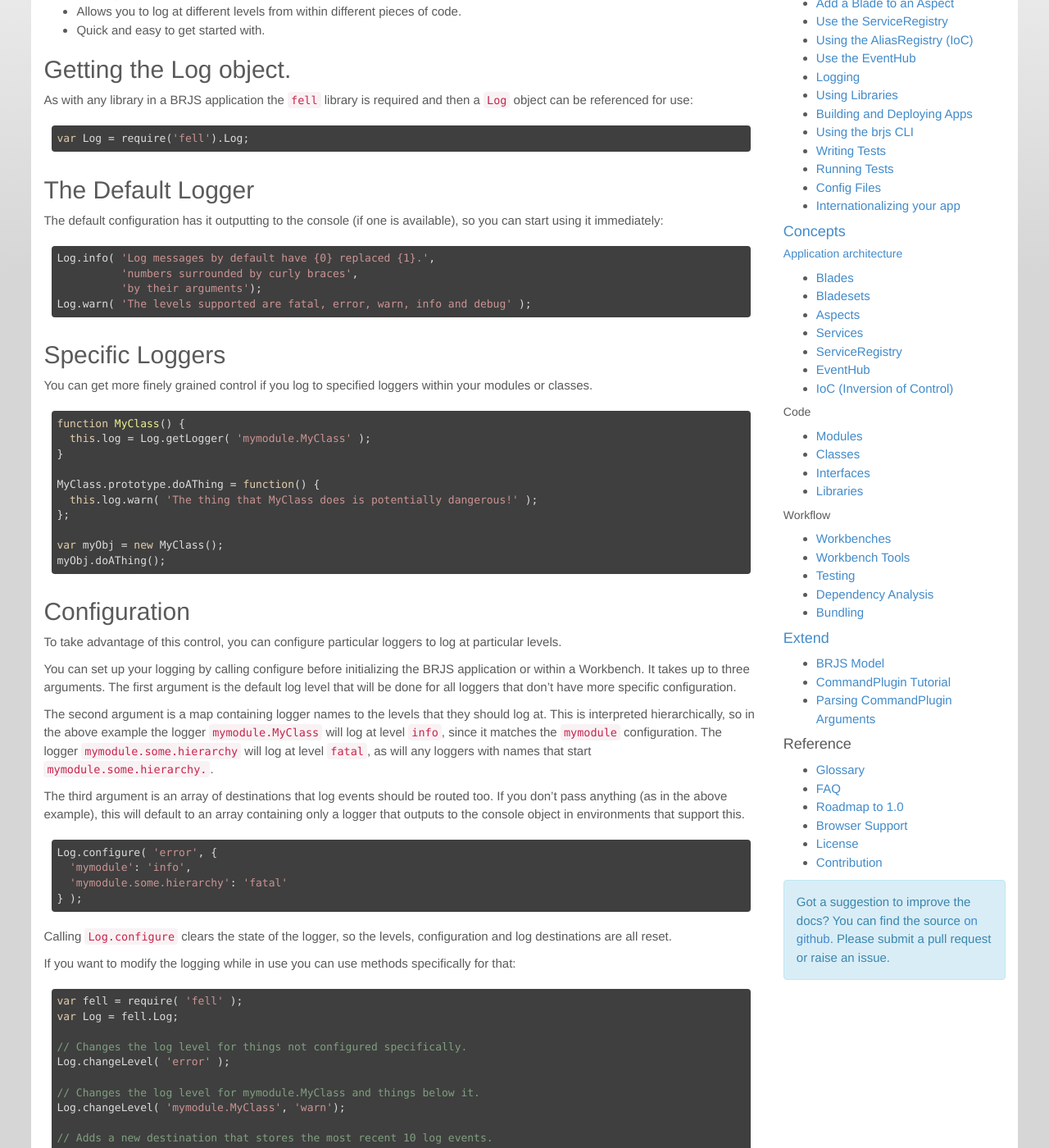
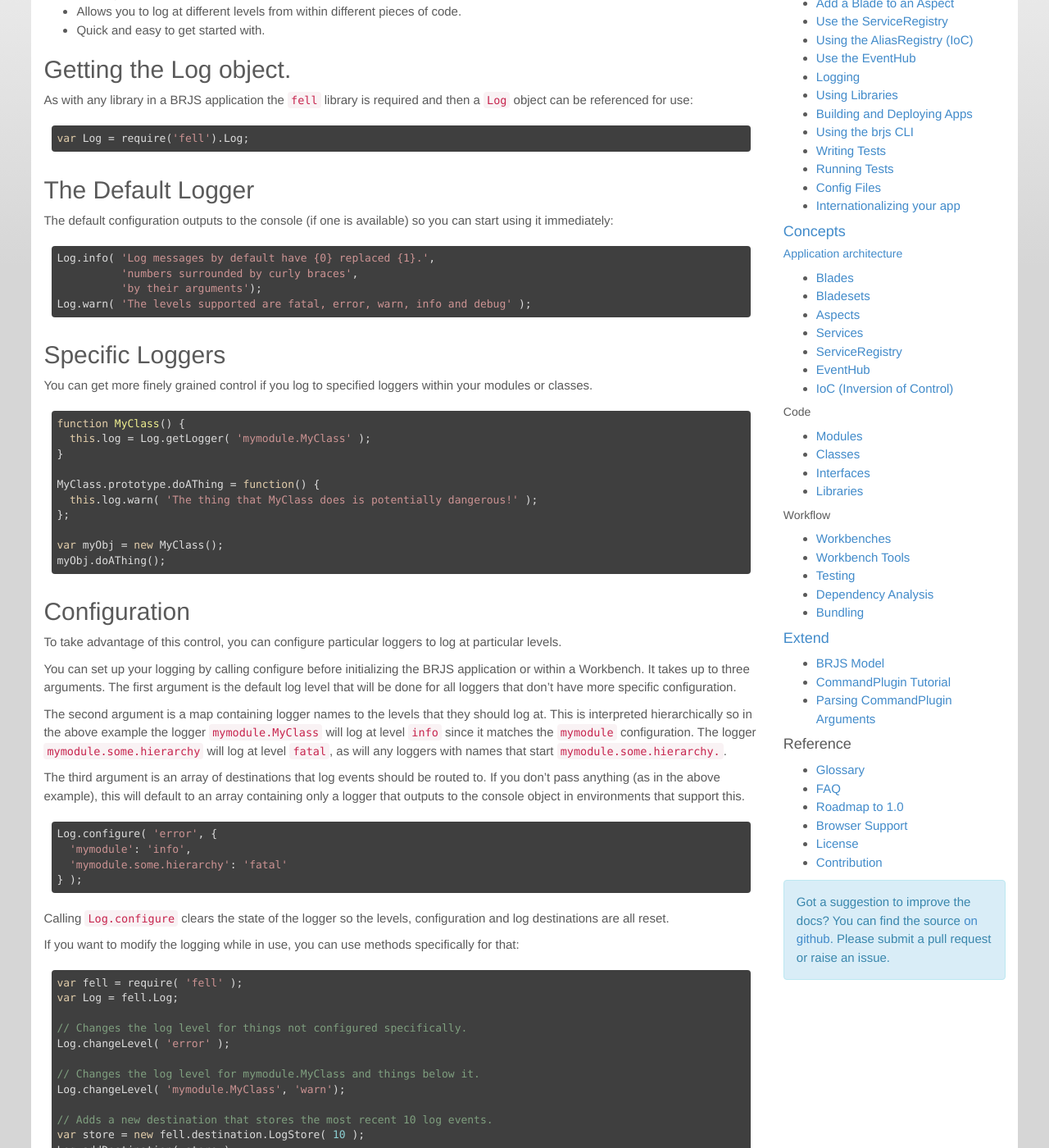
Before and after one commit to BladeRunnerJS/brjs-site, a Jekyll site: the page built from docs/use/logging.md, in a window 1280 px wide and 1400 px high, scrolled down 395 px. Shown: the whole window at 82% size. Built offline with Jekyll 4.4.1, drawn with Linux system fonts in a browser that asks for light colours; nearby versions of some CDN libraries; Markdown is read by kramdown in place of the engine named in the settings; some of the changed text lies outside the part shown.

Commit message:
BRJS Docs Reviewed
Logging, Running_tests, app_architecture, classes, interfaces and iod
reviewed and minor changes made.

````diff
--- a/docs/use/logging.md
+++ b/docs/use/logging.md
@@ -6,7 +6,7 @@
 
 BladeRunnerJS comes with a library that enables you to generate custom log messages of various severity levels, from anywhere within your application.
 
-The library is called [fell](https://github.com/BladeRunnerJS/fell) and is available as a standalone library. *Usage of fell is optional*, but you should consider using it if any of the following goals fit your application logging requirements:
+The library is called [fell](https://github.com/BladeRunnerJS/fell) and is available as a standalone library. *Usage of fell is optional* but you should consider using it if any of the following goals fit your application logging requirements:
 
 * Very low cost when logging at a level not in use.
 * Friendly to unit testing.
@@ -23,7 +23,7 @@
 
 ## The Default Logger
 
-The default configuration has it outputting to the console (if one is available), so you can start
+The default configuration outputs to the console (if one is available) so you can start
 using it immediately:
 
 ```js
@@ -58,11 +58,11 @@
 You can set up your logging by calling configure before initializing the BRJS application or within a Workbench.  It takes up to three arguments. The first argument is the default log level that will be done for all loggers that don't have more specific configuration.
 
 The second argument is a map containing logger names to the levels that they should log at.  This
-is interpreted hierarchically, so in the above example the logger `mymodule.MyClass` will log at
-level `info`, since it matches the `mymodule` configuration.  The logger `mymodule.some.hierarchy`
+is interpreted hierarchically so in the above example the logger `mymodule.MyClass` will log at
+level `info` since it matches the `mymodule` configuration.  The logger `mymodule.some.hierarchy`
 will log at level `fatal`, as will any loggers with names that start `mymodule.some.hierarchy.`.
 
-The third argument is an array of destinations that log events should be routed too.  If you don't
+The third argument is an array of destinations that log events should be routed to.  If you don't
 pass anything (as in the above example), this will default to an array containing only a logger that
 outputs to the console object in environments that support this.
 
@@ -73,10 +73,10 @@
 } );
 ```
 
-Calling `Log.configure` clears the state of the logger, so the levels, configuration and log
+Calling `Log.configure` clears the state of the logger so the levels, configuration and log
 destinations are all reset.
 
-If you want to modify the logging while in use you can use methods specifically for that:
+If you want to modify the logging while in use, you can use methods specifically for that:
 
 ```js
 var fell = require( 'fell' );
@@ -101,7 +101,7 @@
 Care must be taken when testing for log messages in order to avoid writing fragile tests.
 
 In order to help with this, the provided LogStore destination detects when it's loaded with [JsHamcrest](http://danielfm.github.io/jshamcrest)
-integrated, and provides a number of jshamcrest matchers to be used when unit testing.
+integrated and provides a number of jshamcrest matchers to be used when unit testing.
 
 Here's an example of usage:
 
````
Also changed, not shown: other parts of docs/use/logging.md (+3 -3 lines), docs/concepts/app_architecture.md (+13 -13 lines), docs/concepts/classes.md (+1 -1 lines), docs/concepts/interfaces.md (+6 -6 lines), docs/concepts/ioc.md (+2 -2 lines), docs/use/running_tests.md (+2 -2 lines).
